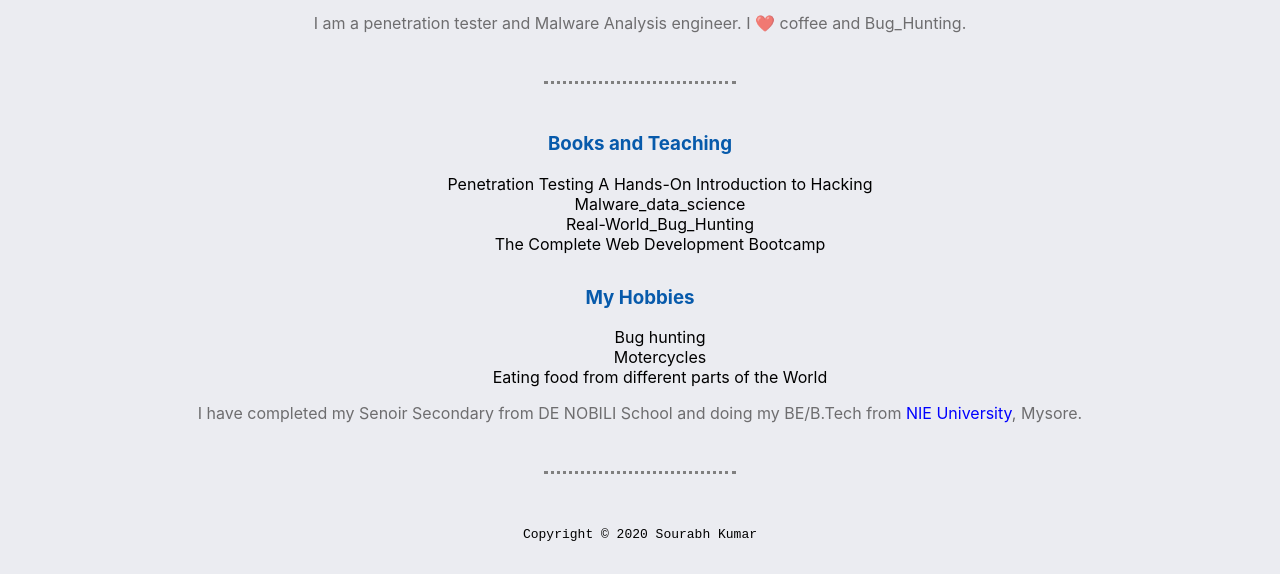
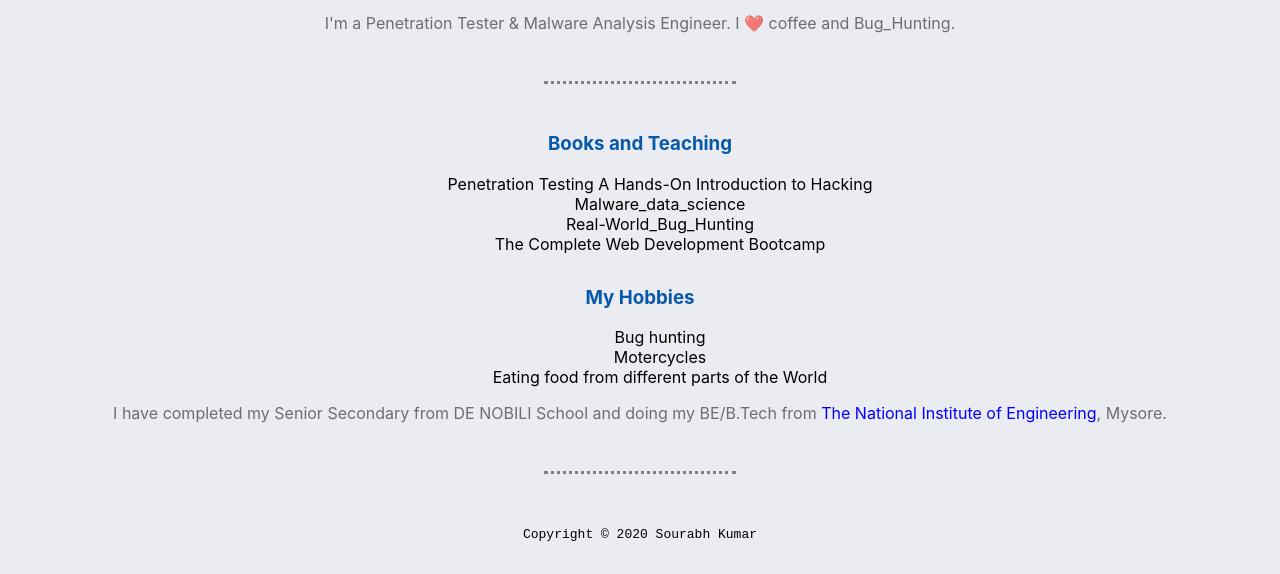
Before and after one commit to sourabhk267/sourabhk267.github.io, a plain HTML site: page about.html in a window 1280 px wide. Shown: the part 498-1072 px from the top of the page. Drawn offline with Linux system fonts and the light colour scheme.

Commit message:
Update about.html

```diff
--- a/about.html
+++ b/about.html
@@ -13,7 +13,7 @@
     <img src="images/mypic.jpg" alt="sourabh profile image" id="mypic">
     <div>
         <h1>Sourabh kumar</h1>
-        <p>I am a penetration tester and Malware Analysis engineer. I ❤️ coffee and Bug_Hunting.</p>
+        <p>I'm a Penetration Tester & Malware Analysis Engineer. I ❤️ coffee and Bug_Hunting.</p>
     </div>
     <hr>
     <h3>Books and Teaching</h3>
@@ -29,7 +29,7 @@
         <li>Motercycles</li>
         <li>Eating food from different parts of the World</li>
     </ol>
-    <p>I have completed my Senoir Secondary from DE NOBILI School and doing my BE/B.Tech from <a href=" https://www.nie.ac.in/ ">NIE University</a>, Mysore.</p>
+    <p>I have completed my Senior Secondary from DE NOBILI School and doing my BE/B.Tech from <a href=" https://www.nie.ac.in/ ">The National Institute of Engineering</a>, Mysore.</p>
 </body>
 <footer>
     <hr>
```
